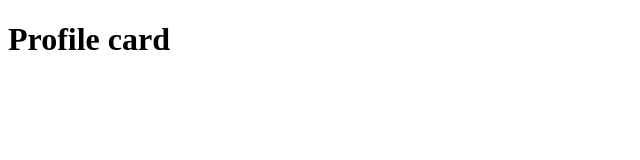
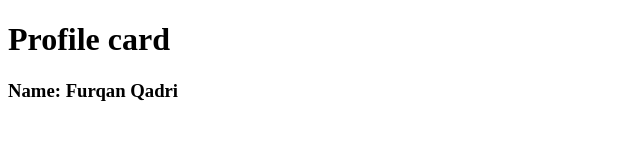
Before and after one commit to furqan-qadri/sofea_workshop, a plain HTML site: page index.html in a window 1280 px wide. Shown: the whole page, without its empty margins (0-640 px from the left). Drawn offline with Linux system fonts and the light colour scheme.

Commit message:
added name

```diff
--- a/index.html
+++ b/index.html
@@ -10,6 +10,7 @@
 <body>
     <!-- title -->
     <h1>Profile card</h1>
+    <h3>Name: Furqan Qadri</h3>
 
 </body>
 
```
